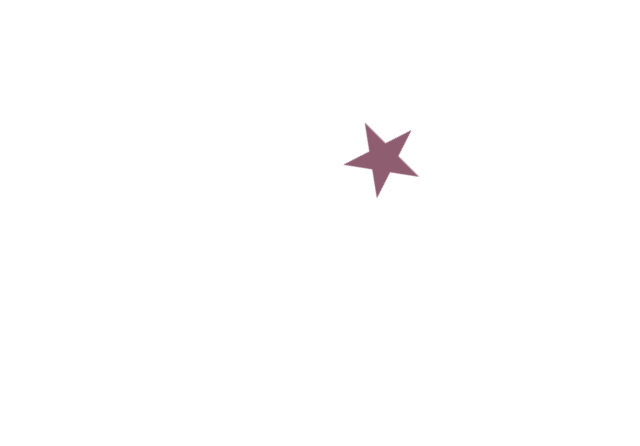
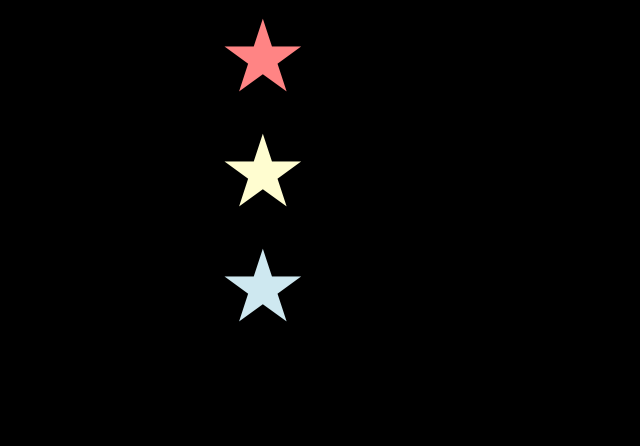
Before and after one commit to CatBatchelder/Cat-Motion-GSAP, a website: page deploy/index.html in a window 1280 px wide. Shown: the whole page, without its empty margins (42-682 px from the left). Drawn offline with Linux system fonts and the light colour scheme.

Commit message:
added more stars

```diff
--- a/deploy/index.html
+++ b/deploy/index.html
@@ -11,10 +11,16 @@
 
 <body>
 
-    <section>
-        <div id="star-container">
+    <section id="star-grid">
+        <!-- <div id="star-container">
             <span id="star" style='font-size:100px;'>&#9733;</span>
-        </div>
+        </div> -->
+
+        <ul id="star-container">
+            <li><span id="star1" style='font-size:100px;'>&#9733;</span></li>
+            <li><span id="star2" style='font-size:100px;'>&#9733;</span></li>
+            <li><span id="star3" style='font-size:100px;'>&#9733;</span></li>
+        </ul>
     </section>
 
     <script type="module" src="js/scripts-min.js"></script>
--- a/dev/scss/helpers/_variables.scss
+++ b/dev/scss/helpers/_variables.scss
@@ -18,5 +18,7 @@ $screen-xl-min: 1200px;
 // Colors
 $white: #fff;
 $black: #000;
-$red: #f13232;
-$blue: #167cd0;
+$red: #ff8484;
+$blue: #cee8f0;
+$cream: #fffdd0;
+$orange: #Da7e42;
--- a/dev/scss/sections/_demo.scss
+++ b/dev/scss/sections/_demo.scss
@@ -1,15 +1,38 @@
 /* =============
     Demo
 ============= */
-#star-container{
-    display: flex;
-    justify-items: center;
-    align-items: center;
+#star-grid{
+    display: grid;
+    grid-template-columns: auto 75% auto;
+    grid-template-areas: ". stars .";
+    background-color: black;
+    #star-container{
+        grid-area: stars;
+        // display: flex;
+        // justify-items: center;
+        // align-items: center;
+        // background-color: black;
+        height: 800px;
 
-    #star{
-        font-size: 40px;
-        color: #0000ff;
-        padding: 100px;
-       // border: 3px red solid;
+        #star1{
+            font-size: 40px;
+            color: $red;
+            padding: 100px;
+           // border: 3px red solid;
+        }
+
+        #star2{
+            font-size: 40px;
+            color: $cream;
+            padding: 100px;
+           // border: 3px red solid;
+        }
+
+        #star3{
+            font-size: 40px;
+            color: $blue;
+            padding: 100px;
+           // border: 3px red solid;
+        }
     }
 }
```
Also changed, not shown: deploy/css/styles.css, 1 other file.
